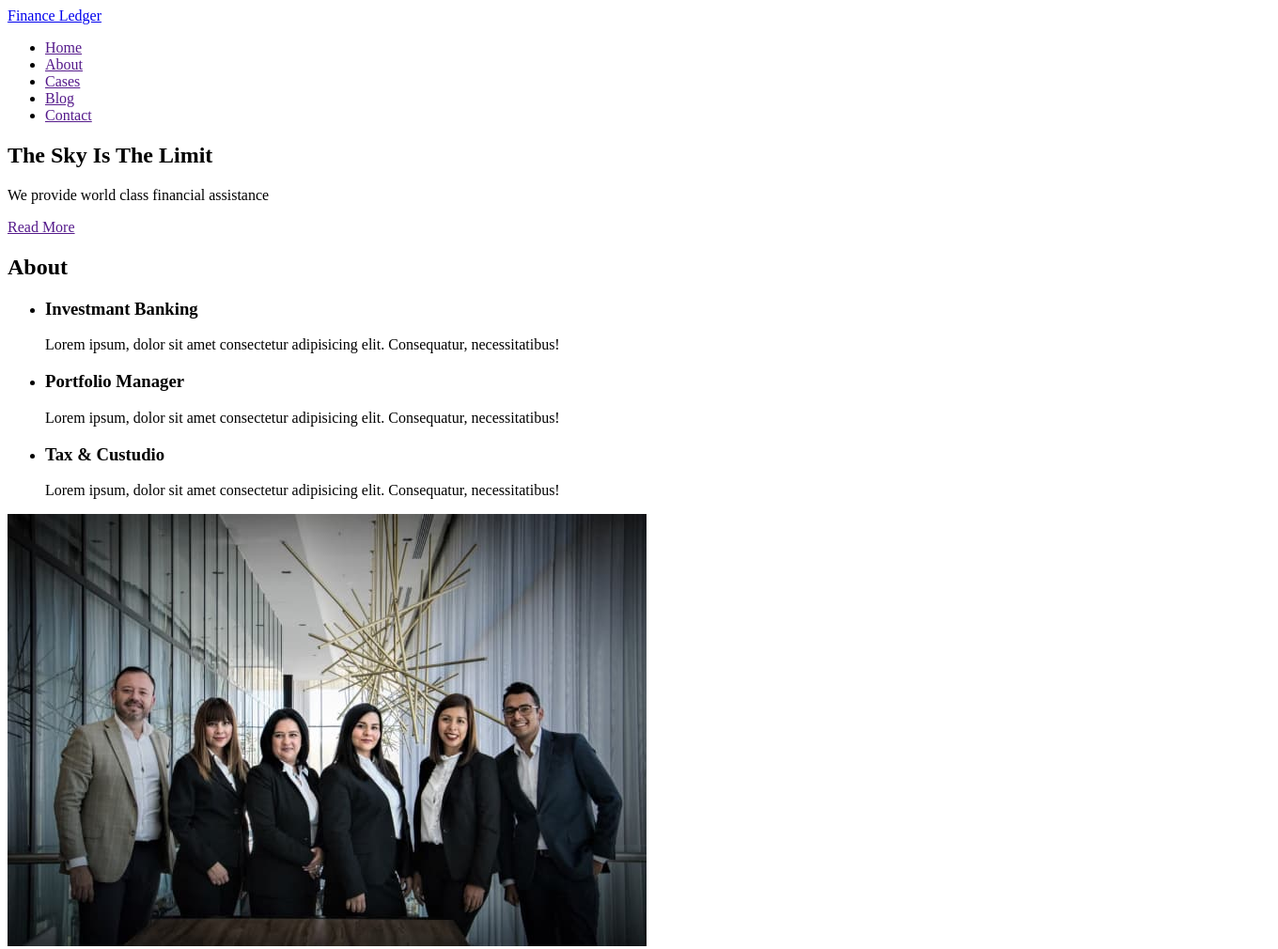
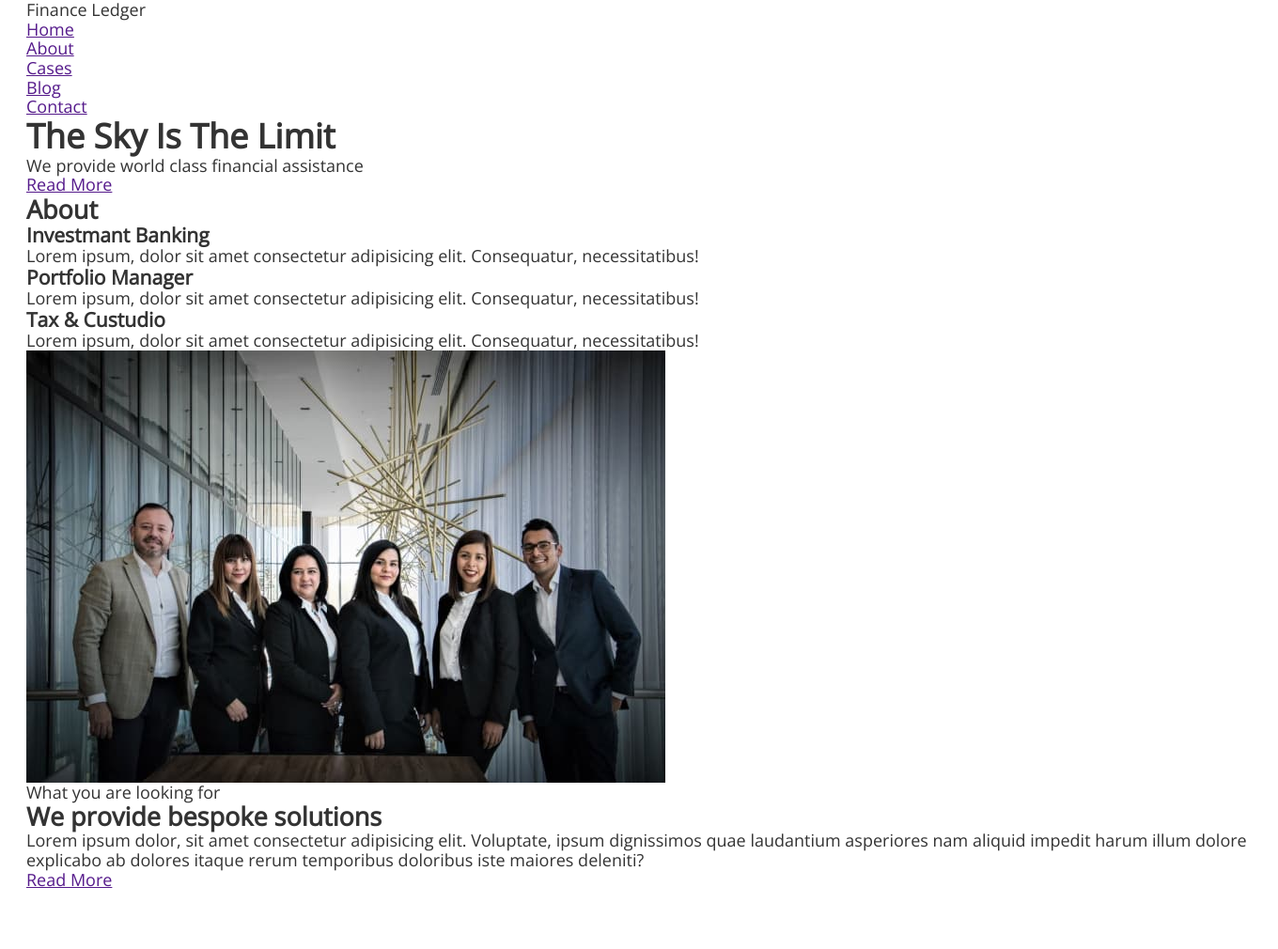
Before and after one commit to stark1269/fson-68-dmt, a plain HTML site: page index.html in a window 1280 px wide. Shown: the top 1010 px of the page at 94% size, 1360 px wide, since content can reach past the window. After the commit the page ends 948 px from the top, so only its background shows below. Drawn offline with nearby package versions, Linux system fonts and the light colour scheme.

Commit message:
add settings

```diff
--- /dev/null
+++ b/css/style.css
@@ -0,0 +1,65 @@
+:root {
+  --accent-color: #28a745;
+  --primary-text-color: #333333;
+  --secondary-text-color: #ffffff;
+}
+
+body {
+  font-family: 'Open Sans', sans-serif;
+  color: var(--primary-text-color);
+  font-size: 18px;
+  background-color: var(--secondary-text-color);
+}
+
+/* reset */
+html {
+  box-sizing: border-box;
+}
+*,
+*::after,
+*::before {
+  box-sizing: inherit;
+}
+/* Стили для обнуления верхних отступов у элементов */
+h1,
+h2,
+h3,
+h4,
+h5,
+h6,
+p {
+  margin: 0;
+}
+/* Класс для обнуления базовых свойств у списков (ul) */
+.list {
+  list-style: none;
+  padding-left: 0;
+  margin: 0;
+}
+/* Класс для обнуления базовых свойств у ссылок */
+.link {
+  text-decoration: none;
+  color: inherit;
+}
+/* Свойства для корректного отображения картинок */
+img {
+  display: block;
+  max-width: 100%;
+  height: auto;
+}
+/* Свойства для обнуления курсива у address */
+
+address {
+  font-style: normal;
+}
+
+button {
+  cursor: pointer;
+}
+
+/* utils */
+.container {
+  width: 1360px;
+  margin: 0 auto;
+  padding: 0 28px;
+}
--- a/index.html
+++ b/index.html
@@ -4,6 +4,7 @@
     <meta charset="UTF-8" />
     <meta http-equiv="X-UA-Compatible" content="IE=edge" />
     <meta name="viewport" content="width=device-width, initial-scale=1.0" />
+
     <title>Finance Ledger</title>
 
     <!-- favicon -->
@@ -14,12 +15,30 @@
     <link rel="mask-icon" href="./favicon/safari-pinned-tab.svg" color="#5bbad5" />
     <meta name="msapplication-TileColor" content="#da532c" />
     <meta name="theme-color" content="#ffffff" />
+
+    <!-- font-family -->
+    <link rel="preconnect" href="https://fonts.googleapis.com" />
+    <link rel="preconnect" href="https://fonts.gstatic.com" crossorigin />
+    <link
+      href="https://fonts.googleapis.com/css2?family=Open+Sans:wght@300;400&display=swap"
+      rel="stylesheet"
+    />
+
+    <!-- normalize -->
+    <link
+      rel="stylesheet"
+      href="https://cdnjs.cloudflare.com/ajax/libs/normalize/1.1.0/normalize.min.css"
+    />
+
+    <!-- styles -->
+    <link rel="stylesheet" href="./css/style.css" />
   </head>
   <body>
     <header class="header">
+      <div class="container">
         <nav class="nav">
-        <a class="logo" href="./index.html">Finance Ledger</a>
-        <ul class="nav-list">
+          <a class="logo link" href="./index.html">Finance Ledger</a>
+          <ul class="nav-list list">
             <li class="nav-item"><a class="nav-link" href="">Home</a></li>
             <li class="nav-item"><a class="nav-link" href="">About</a></li>
             <li class="nav-item"><a class="nav-link" href="">Cases</a></li>
@@ -27,43 +46,52 @@
             <li class="nav-item"><a class="nav-link" href="">Contact</a></li>
           </ul>
         </nav>
+      </div>
     </header>
 
     <!-- main -->
     <main>
       <section class="hero">
+        <div class="container">
           <h1 class="hero-title">The Sky Is The Limit</h1>
           <p class="hero-text">We provide world class financial assistance</p>
           <a class="hero-button" href="">Read More</a>
+        </div>
       </section>
 
       <!-- About -->
       <section class="about">
+        <div class="container">
           <h2>About</h2>
-        <ul class="about-list">
+          <ul class="about-list list">
             <li class="about-item">
               <h3 class="about-title">Investmant Banking</h3>
               <p class="about-text">
-              Lorem ipsum, dolor sit amet consectetur adipisicing elit. Consequatur, necessitatibus!
+                Lorem ipsum, dolor sit amet consectetur adipisicing elit. Consequatur,
+                necessitatibus!
               </p>
             </li>
             <li class="about-item">
               <h3 class="about-title">Portfolio Manager</h3>
               <p class="about-text">
-              Lorem ipsum, dolor sit amet consectetur adipisicing elit. Consequatur, necessitatibus!
+                Lorem ipsum, dolor sit amet consectetur adipisicing elit. Consequatur,
+                necessitatibus!
               </p>
             </li>
             <li class="about-item">
               <h3 class="about-title">Tax & Custudio</h3>
               <p class="about-text">
-              Lorem ipsum, dolor sit amet consectetur adipisicing elit. Consequatur, necessitatibus!
+                Lorem ipsum, dolor sit amet consectetur adipisicing elit. Consequatur,
+                necessitatibus!
               </p>
             </li>
           </ul>
+        </div>
       </section>
 
       <!-- solution -->
       <section class="solution">
+        <div class="container">
           <img
             class="solution-img"
             src="./images/solution/solution.jpg"
@@ -79,6 +107,7 @@
             itaque rerum temporibus doloribus iste maiores deleniti?
           </p>
           <a class="solution-button" href="">Read More</a>
+        </div>
       </section>
     </main>
   </body>
```
Lines whose indentation alone changed are shown as unchanged.
